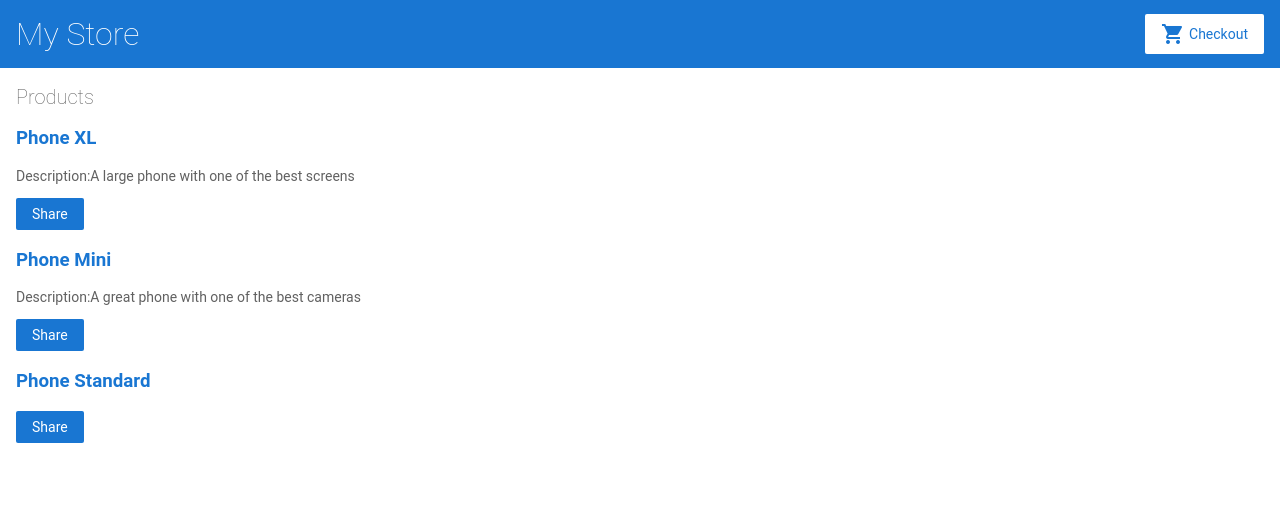
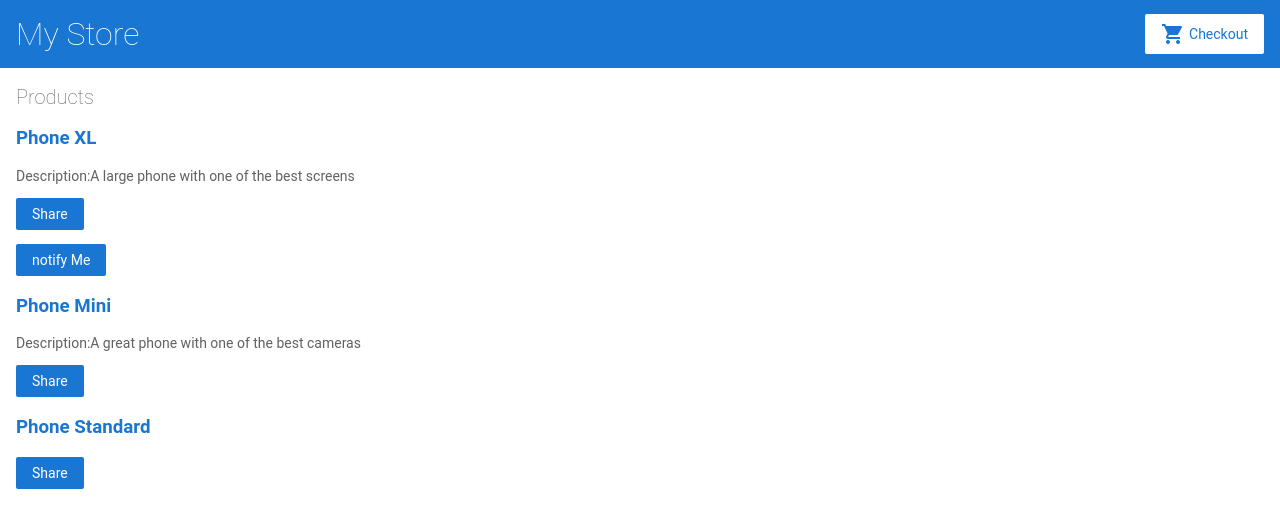
Before and after one commit to Godaday/angular-learning, an Angular app: page / in a window 1280 px wide. Shown: the top 528 px of the page. Built offline with nearby package versions, Linux system fonts and the light colour scheme.

Commit message:
3 files modified, 8 added

```diff
--- a/src/app/app.module.ts
+++ b/src/app/app.module.ts
@@ -6,6 +6,8 @@
 import { AppComponent } from './app.component';
 import { TopBarComponent } from './top-bar/top-bar.component';
 import { ProductListComponent } from './product-list/product-list.component';
+import { ProductAlertsComponent } from './product-alerts/product-alerts.component';
+import { ProductDetailsComponent } from './product-details/product-details.component';
 
 @NgModule({
   imports: [
@@ -18,7 +20,9 @@
   declarations: [
     AppComponent,
     TopBarComponent,
-    ProductListComponent
+    ProductListComponent,
+    ProductAlertsComponent,
+    ProductDetailsComponent
   ],
   bootstrap: [
     AppComponent
--- /dev/null
+++ b/src/app/product-alerts/product-alerts.component.html
@@ -0,0 +1,3 @@
+<p *ngIf="product && product.price > 700">
+  <button (click)="notify.emit()">notify Me</button>
+</p>
--- /dev/null
+++ b/src/app/product-alerts/product-alerts.component.ts
@@ -0,0 +1,15 @@
+import { Component, OnInit, Input, Output, EventEmitter } from '@angular/core';
+import { Product } from '../products';
+
+@Component({
+  selector: 'app-product-alerts',
+  templateUrl: './product-alerts.component.html',
+  styleUrls: ['./product-alerts.component.css'],
+})
+export class ProductAlertsComponent implements OnInit {
+  @Input() product!: Product;
+  @Output() notify = new EventEmitter();
+  constructor() {}
+
+  ngOnInit(): void {}
+}
--- /dev/null
+++ b/src/app/product-details/product-details.component.html
@@ -0,0 +1 @@
+<p>product-details works!</p>
--- /dev/null
+++ b/src/app/product-details/product-details.component.ts
@@ -0,0 +1,15 @@
+import { Component, OnInit } from '@angular/core';
+
+@Component({
+  selector: 'app-product-details',
+  templateUrl: './product-details.component.html',
+  styleUrls: ['./product-details.component.css']
+})
+export class ProductDetailsComponent implements OnInit {
+
+  constructor() { }
+
+  ngOnInit(): void {
+  }
+
+}
--- a/src/app/product-list/product-list.component.html
+++ b/src/app/product-list/product-list.component.html
@@ -7,6 +7,10 @@
   </h3>
   <p *ngIf="product.description">Description:{{ product.description }}</p>
   <button (click)="share()">Share</button>
+  <app-product-alerts
+    [product]="product"
+    (notify)="onNotify()"
+  ></app-product-alerts>
 </div>
 
 <!--
--- a/src/app/product-list/product-list.component.ts
+++ b/src/app/product-list/product-list.component.ts
@@ -5,7 +5,7 @@
 @Component({
   selector: 'app-product-list',
   templateUrl: './product-list.component.html',
-  styleUrls: ['./product-list.component.css']
+  styleUrls: ['./product-list.component.css'],
 })
 export class ProductListComponent {
   products = products;
@@ -13,8 +13,10 @@
   share() {
     window.alert('The product has been shared!');
   }
+  onNotify() {
+    window.alert('You will be notified when the product goes on sale');
+  }
 }
-
 
 /*
 Copyright Google LLC. All Rights Reserved.
```
Also changed, not shown: src/app/product-alerts/product-alerts.component.css (added), src/app/product-details/product-details.component.css (added), 2 other files (tests, documents, lock files or other folders).
